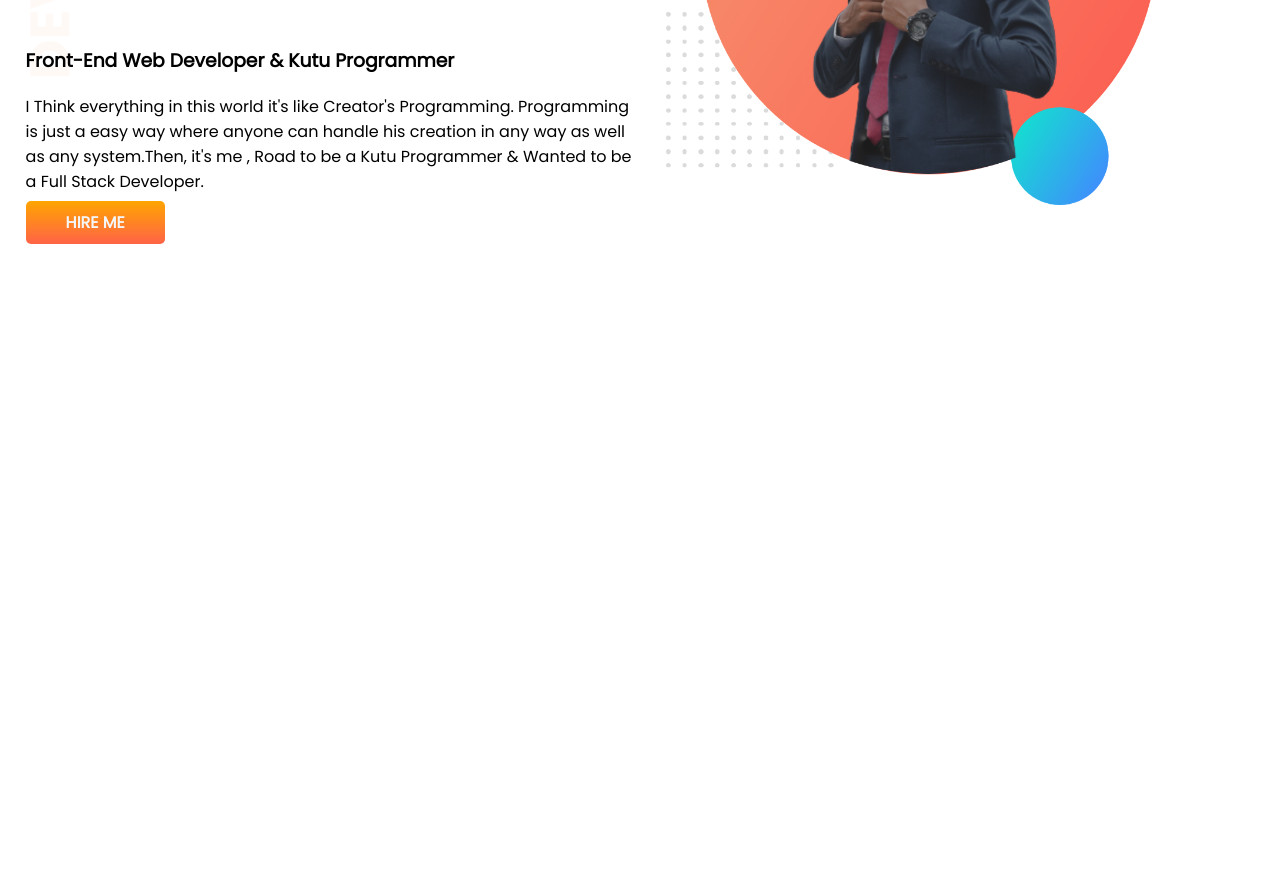
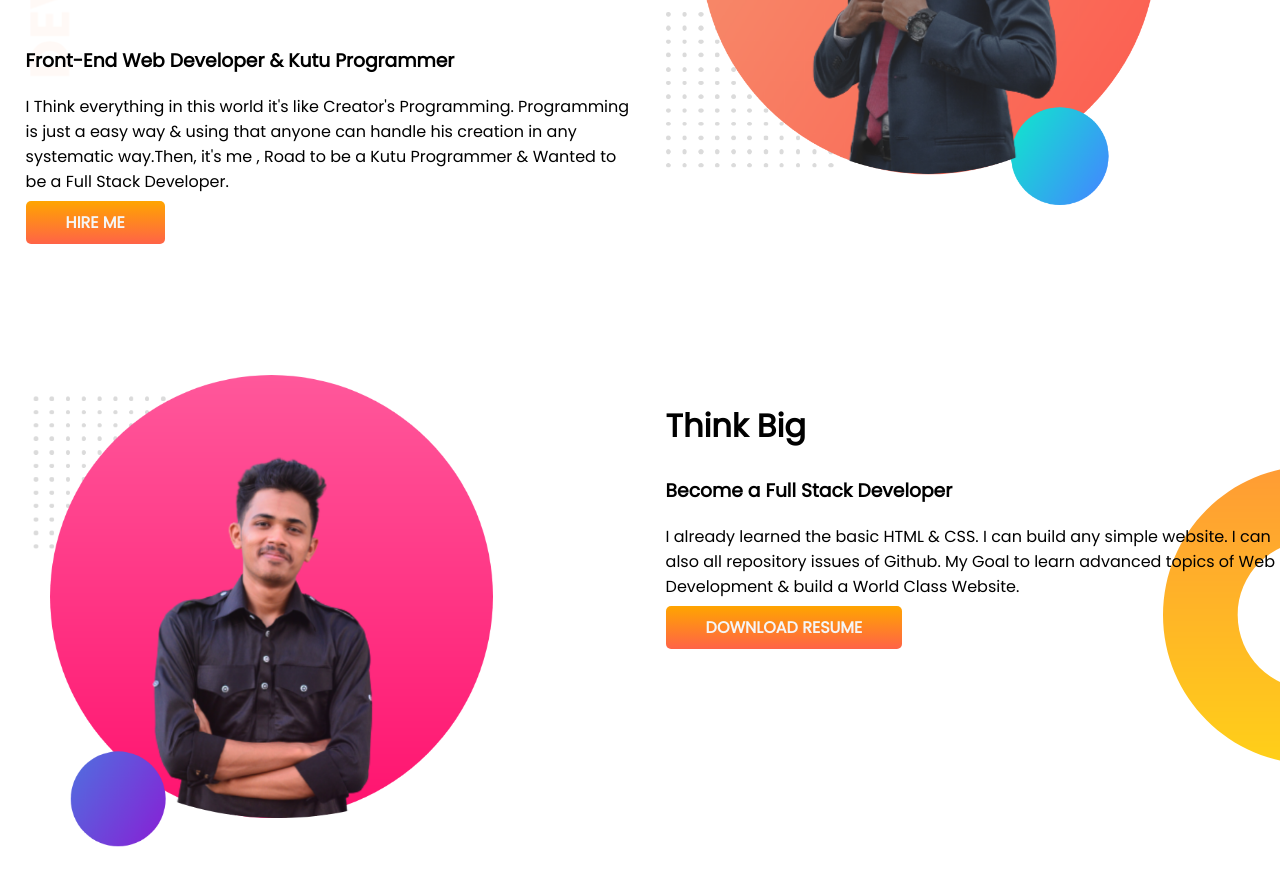
Before and after one commit to geeky-eng363/Developer--Portfolio, a plain HTML site: page index.html in a window 1280 px wide. Shown: the part 283-1168 px from the top of the page. Before the commit the page ends 800 px from the top, so only its background shows below. Drawn offline with Linux system fonts and the light colour scheme.

Commit message:
Think big added

```diff
--- a/index.html
+++ b/index.html
@@ -17,8 +17,9 @@
             <h1>Welcome To</h1>
             <h1><span class="majenta-color">Emon's</span> Universe!</h1>
             <h3> Front-End Web Developer & Kutu Programmer </h3>
-            <p> I Think everything in this world it's like Creator's Programming. Programming is just a easy way where
-                anyone can handle his creation in any way as well as any system.Then, it's me , Road to be a Kutu
+            <p> I Think everything in this world it's like Creator's Programming. Programming is just a easy way & using
+                that
+                anyone can handle his creation in any systematic way.Then, it's me , Road to be a Kutu
                 Programmer
                 & Wanted to be a Full Stack Developer.</p>
             <a class="link-button" target="_blank" href="https://www.linkedin.com/in/md-osman-goni-emon-595587178">HIRE
@@ -29,6 +30,18 @@
 
         </div>
     </section>
+    <section class="think-big">
+        <div class="half-width">
+            <img src="images/my-bg2.png" alt="">
+        </div>
+        <div class="half-width">
+            <h2>Think Big</h2>
+            <h3> Become a Full Stack Developer</h3>
+            <p> I already learned the basic HTML & CSS. I can build any simple website. I can also all repository issues
+                of Github. My Goal to learn advanced topics of Web Development & build a World Class Website. </p>
+            <a class="link-button" target="_blank" href="">DOWNLOAD RESUME</a>
+        </div>
+    </section>
 
 </body>
 
--- a/style.css
+++ b/style.css
@@ -5,11 +5,15 @@ body{
 h1{
    font-size: 60px;
 }
+h2{
+    font-size:xx-large;
+}
 .majenta-color{
     color: rgb(75, 45, 209);
 }
 section{
     display: flex;
+    margin-bottom: 140px;
 }
 .half-width{
     width: 50%;
@@ -30,3 +34,8 @@ section{
     background-image:url(images/top-banner.png);
     background-repeat: no-repeat;
 }
+.think-big{
+    background-image: url(images/dream-bg.png);
+    background-repeat: no-repeat;
+    background-position: right;
+}
```
